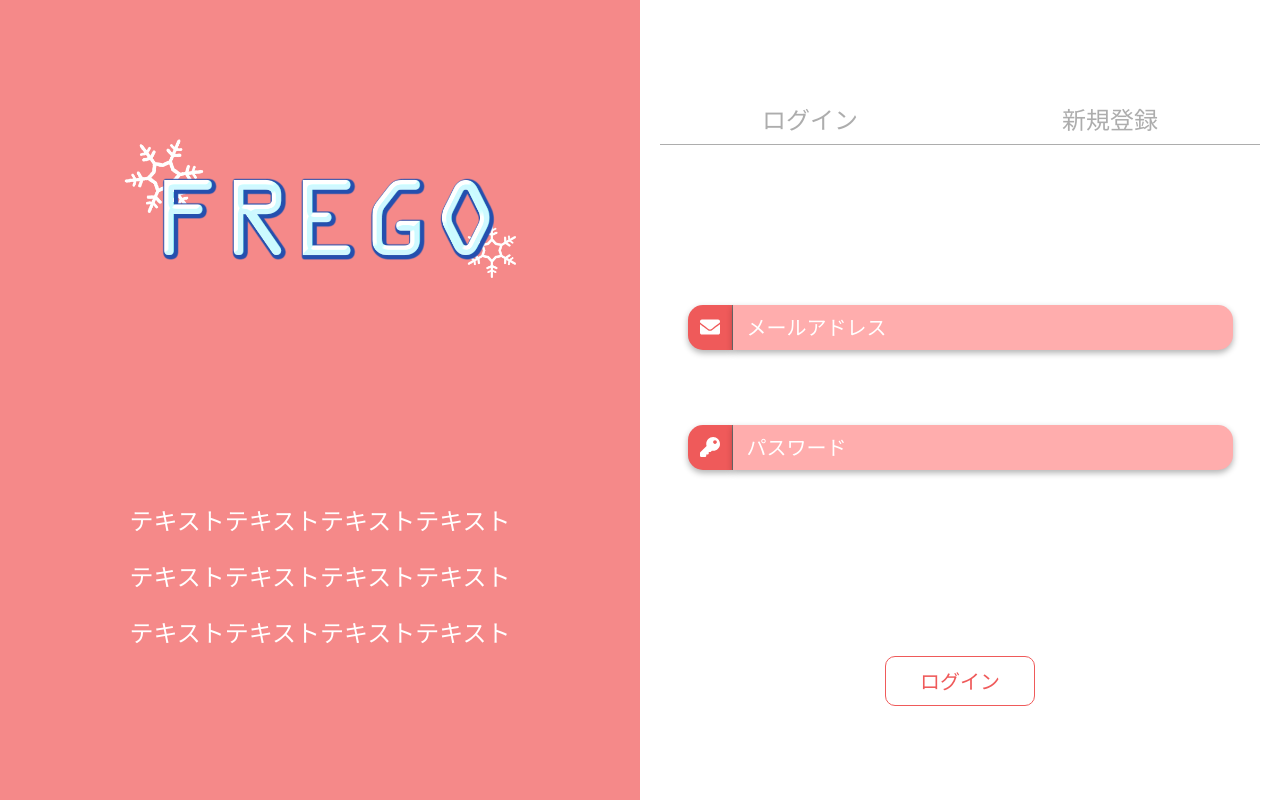
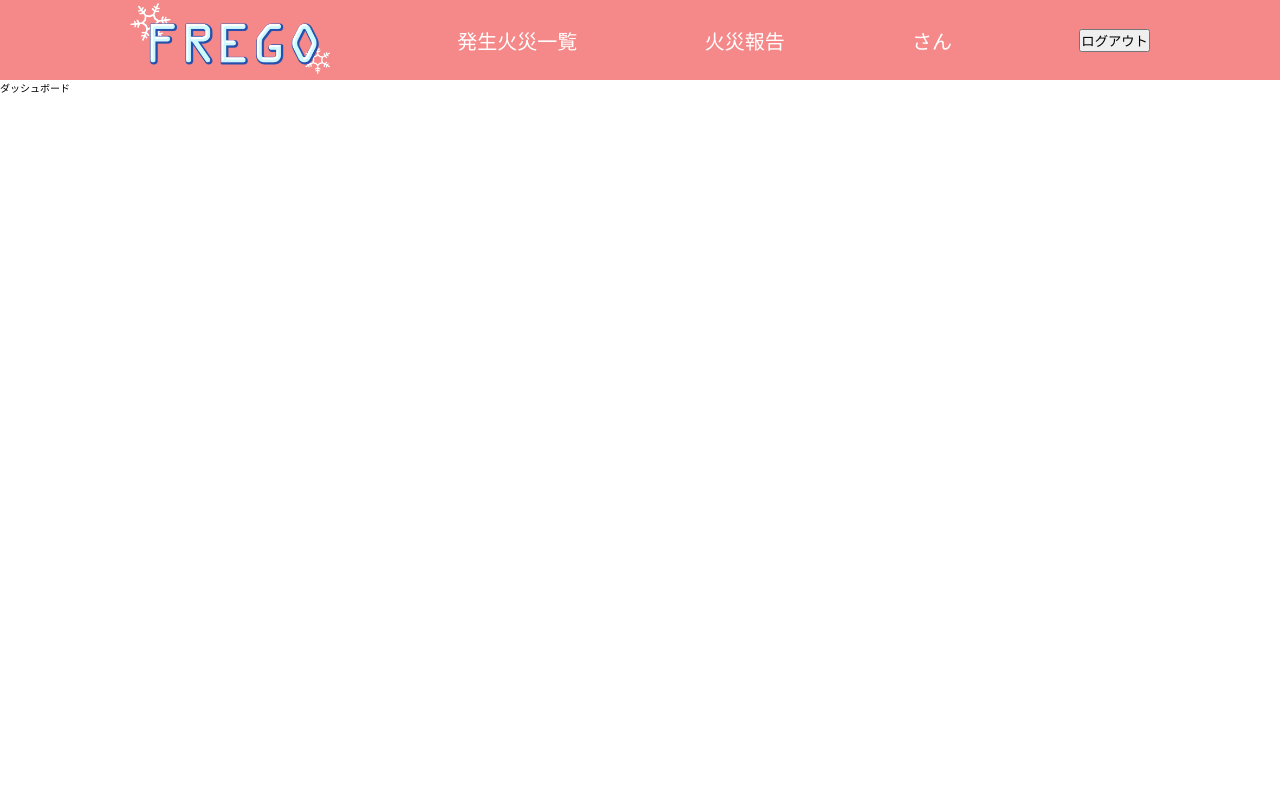
Before and after one commit to ms2019iwb/frontend, a React (Create React App) app: page / in a window 1280 px wide. Built offline with nearby package versions, Linux system fonts and the light colour scheme; sample sign-in values are in the browser's storage.

Commit message:
connect api

```diff
--- a/package.json
+++ b/package.json
@@ -6,6 +6,7 @@
     "@fortawesome/fontawesome-svg-core": "^1.2.5",
     "@fortawesome/free-solid-svg-icons": "^5.4.0",
     "@fortawesome/react-fontawesome": "^0.1.3",
+    "axios": "^0.18.0",
     "react": "^16.5.2",
     "react-dom": "^16.5.2",
     "react-router-dom": "^4.3.1",
--- a/src/App.js
+++ b/src/App.js
@@ -1,10 +1,12 @@
 import React from 'react';
 import {
   BrowserRouter as Router,
-  Route
+  Route, Switch
 } from 'react-router-dom';
 import Login from './containers/Account/Login';
 import Signup from './containers/Account/Signup';
+import Auth from './containers/Auth';
+import Top from './containers/Top';
 import Mypage from './containers/Mypage/Mypage';
 import ReportForm from './containers/Report/Form';
 import ReportDetails from './containers/Report/Details';
@@ -13,54 +15,33 @@ import Edit from './containers/Mypage/Edit';
 import Report from './containers/Report/Report';
 import './App.css';
 
+// ログインステータス設定
+let loginStatus;
+if(sessionStorage.getItem("loginUser")) {
+  loginStatus = true;
+} else {
+  loginStatus = false;
+}
+
 const App = () => (
   <Router>
-    <React.Fragment>
-      <Route exact path="/" component={Login}/>
-      <Route exact path="/login" component={Login}/>
-      <Route exact path="/signup" component={Signup}/>
-      <Route exact path="/mypage" component={Mypage}/>
-      <Route exact path="/account" component={Edit}/>
-      <Route exact path="/report" component={Report}/>
-      <Route exact path="/report/form" component={ReportForm} />
-      <Route exact path="/report/details" component={ReportDetails} />
-      <Route exact path="/report/edit" component={ReportEdit} />
-    </React.Fragment>
+    <Switch>
+      <Route exact path="/login" component={Login} />
+      <Route exact path="/signup" component={Signup} />
+      {/* 以下ログイン時のみ */}
+      <Auth loginStatus={loginStatus}>
+        <Switch>
+          <Route exact path="/" component={Top} />
+          <Route exact path="/mypage" component={Mypage} />
+          <Route exact path="/account" component={Edit} />
+          <Route exact path="/report" component={Report} />
+          <Route exact path="/report/form" component={ReportForm} />
+          <Route exact path="/report/details" component={ReportDetails} />
+          <Route exact path="/report/edit" component={ReportEdit} />
+        </Switch>
+      </Auth>
+    </Switch>
   </Router>
 )
 
-// const Topics = ({ match }) => (
-//   <div>
-//     <h2>Topics</h2>
-//     <ul>
-//       <li>
-//         <Link to={`${match.url}/rendering`}>
-//           Rendering with React
-//         </Link>
-//       </li>
-//       <li>
-//         <Link to={`${match.url}/components`}>
-//           Components
-//         </Link>
-//       </li>
-//       <li>
-//         <Link to={`${match.url}/props-v-state`}>
-//           Props v. State
-//         </Link>
-//       </li>
-//     </ul>
-
-//     <Route path={`${match.url}/:topicId`} component={Topic}/>
-//     <Route exact path={match.url} render={() => (
-//       <h3>Please select a topic.</h3>
-//     )}/>
-//   </div>
-// )
-
-// const Topic = ({ match }) => (
-//   <div>
-//     <h3>{match.params.topicId}</h3>
-//   </div>
-// )
-
 export default App
--- /dev/null
+++ b/src/components/Button/SubmitButton.js
@@ -0,0 +1,40 @@
+import React from 'react';
+import styled from 'styled-components';
+
+const SubmitButton = (props) => {
+  return (
+    <Root
+      type="submit"
+      value={props.val}
+    />
+  );
+};
+
+SubmitButton.defaultProps = {
+  val: '送信'
+};
+
+export default SubmitButton;
+
+const Root = styled.input`
+  display: block;
+  box-shadow: none;
+  background-color: #FFFFFF;
+  border: 1px solid #EF5A5A;
+  border-radius: 10px;
+  width: 150px;
+  height: 50px;
+  line-height: 50px;
+  text-align: center;
+  color: #EF5A5A;
+  font-size: 2rem;
+  transition: 0.4s;
+
+  &:hover{
+    box-shadow: #df0000 0px 0px 10px;
+    background-color: #ef5a5a;
+    border: none;
+    color: #fff;
+    transition: 0.4s;
+  }
+`
--- a/src/components/Header.js
+++ b/src/components/Header.js
@@ -0,0 +1,50 @@
+import React, { Component } from 'react';
+import styled from 'styled-components';
+import { Link } from 'react-router-dom';
+import { withRouter } from 'react-router';
+
+class Header extends Component {
+  Logout = event => {
+    event.preventDefault();
+    sessionStorage.removeItem('loginUser');
+    // リダイレクト
+    this.props.history.push('/login');
+  }
+
+  render() {
+    return (
+      <Root>
+        <Logo to="/"><Img src="../images/logo.png" alt="logo" /></Logo>
+        <Navi to="/report">発生火災一覧</Navi>
+        <Navi to="/report/form">火災報告</Navi>
+        <Navi to="/mypage">{JSON.parse(sessionStorage.getItem("loginUser")).screen_name}さん</Navi>
+        <button onClick={this.Logout}>ログアウト</button>
+      </Root>
+    );
+  }
+}
+
+export default withRouter(Header);
+
+const Root = styled.div`
+  display: flex;
+  justify-content: space-between;
+  align-items: center;
+  background-color: #F58989;
+  padding: 0 130px;
+  width: 100%;
+  height: 80px;
+`
+
+const Logo = styled(Link)`
+  width: 200px;
+`
+
+const Img = styled.img`
+  width: 100%;
+`
+
+const Navi = styled(Link)`
+  font-size: 2rem;
+  color: #fff;
+`
--- a/src/containers/Account/Login.js
+++ b/src/containers/Account/Login.js
@@ -4,15 +4,23 @@ import Top from './components/Top';
 import TabList from './components/TabList';
 import { faEnvelope, faKey } from '@fortawesome/free-solid-svg-icons';
 import InputWithIcon from '../../components/Form/InputWithIcon';
-import Button from '../../components/Button/Button';
+import SubmitButton from '../../components/Button/SubmitButton';
+import axios from 'axios';
+import { withRouter } from 'react-router';
 
 class Login extends Component {
-  state = {
-    data: {
-      mail: '',
-      pass: ''
-    }
-  };
+  constructor(props) {
+    super(props);
+    this.state = {
+      data: {
+        mail: '',
+        pass: ''
+      }
+    };
+
+    // ログイン中はリダイレクト
+    if(sessionStorage.getItem("loginUser")) this.props.history.push('/');
+  }
 
   handleChange = event => {
     const data = {...this.state.data};
@@ -22,14 +30,42 @@ class Login extends Component {
       data: data
     });
 
-    console.log(data);
+    // console.log(data);
   };
+
+  SubmitHandler = event => {
+    event.preventDefault();
+
+    const user = {
+      email_address: this.state.data.mail,
+      password: this.state.data.pass
+    };
+
+    console.log('---START API: POST /login---');
+
+    axios
+      .post('https://frego-api.herokuapp.com/login', { user })
+      .then(response => {
+        if(response.data) {
+          console.log(response.data);
+          sessionStorage.setItem("loginUser",JSON.stringify(response.data));
+        }
+      })
+      .catch(error => {
+        console.log(error);
+      });
+
+    console.log('---END API: POST /login---');
+
+    // リダイレクト
+    this.props.history.push('/');
+  }
 
   render() {
     return (
       <Root>
         <Top />
-        <Form>
+        <Form onSubmit={this.SubmitHandler}>
           <Img src="../images/logo.png" alt="logo" />
           <Nav>
             <TabList />
@@ -59,7 +95,7 @@ class Login extends Component {
             </InputItem>
           </InputList>
           <Action>
-            <Button text="ログイン" />
+            <SubmitButton val="ログイン" />
           </Action>
         </Form>
       </Root>
@@ -67,7 +103,7 @@ class Login extends Component {
   }
 }
 
-export default Login;
+export default withRouter(Login);
 
 const Root = styled.div`
   display: flex;
--- a/src/containers/Account/Signup.js
+++ b/src/containers/Account/Signup.js
@@ -4,10 +4,14 @@ import Top from './components/Top';
 import TabList from './components/TabList';
 import { faEnvelope, faKey, faUser } from '@fortawesome/free-solid-svg-icons';
 import InputWithIcon from '../../components/Form/InputWithIcon';
-import Button from '../../components/Button/Button';
+import SubmitButton from '../../components/Button/SubmitButton';
+import axios from 'axios';
+import { withRouter } from 'react-router';
 
 class Signup extends Component {
-  state = {
+  constructor(props) {
+    super(props);
+    this.state = {
       data: {
         mail: '',
         pass: '',
@@ -15,20 +19,54 @@ class Signup extends Component {
       }
     };
 
+    // ログイン中はリダイレクト
+    if(sessionStorage.getItem("loginUser")) this.props.history.push('/');
+  }
+
   txtChange = event => {
     const data = {...this.state.data};
     data[event.target.name] = event.target.value;
     this.setState({
       data:data
     });
-    console.log(data);
+    // console.log(data);
+  };
+
+  submitHandler = event => {
+    event.preventDefault();
+
+    const user = {
+      email_address: this.state.data.mail,
+      screen_name: this.state.data.name,
+      password: this.state.data.pass,
+      password_confirmation: this.state.data.pass
+    };
+
+    console.log('---START API: POST /users---');
+
+    axios
+      .post('https://frego-api.herokuapp.com/users', { user })
+      .then(response => {
+        if(response.data) {
+          console.log(response.data);
+          sessionStorage.setItem("loginUser",JSON.stringify(response.data));
+        }
+      })
+      .catch(error => {
+        console.log(error);
+      });
+
+    console.log('---END API: POST /users---');
+
+    // リダイレクト
+    this.props.history.push('/');
   };
 
   render() {
     return (
       <Root>
         <Top />
-        <Form>
+        <Form onSubmit={this.submitHandler}>
           <Img src="../images/logo.png" alt="logo" />
           <Nav>
             <TabList />
@@ -69,7 +107,7 @@ class Signup extends Component {
             </InputItem>
           </InputList>
           <Action>
-            <Button text="登録" />
+            <SubmitButton val="登録" />
           </Action>
         </Form>
       </Root>
@@ -77,7 +115,7 @@ class Signup extends Component {
   }
 }
 
-export default Signup;
+export default withRouter(Signup);
 
 const Root = styled.div`
     display: flex;
--- /dev/null
+++ b/src/containers/Auth.js
@@ -0,0 +1,7 @@
+import React from 'react'
+import { Redirect } from 'react-router-dom'
+
+// ログインステータスによる切り替え
+const Auth = (props) => (props.loginStatus ? props.children : <Redirect to={'/login'}/>)
+
+export default Auth
--- /dev/null
+++ b/src/containers/Top.js
@@ -0,0 +1,18 @@
+import React, { Component } from 'react';
+import styled from 'styled-components';
+import Header from '../components/Header';
+
+class Top extends Component {
+  render() {
+    return (
+      <Root>
+        <Header />
+        ダッシュボード
+      </Root>
+    );
+  }
+}
+
+export default Top;
+
+const Root = styled.div``
```
Also changed, not shown: 1 other file (tests, documents, lock files or other folders). Lines whose indentation alone changed are shown as unchanged.
